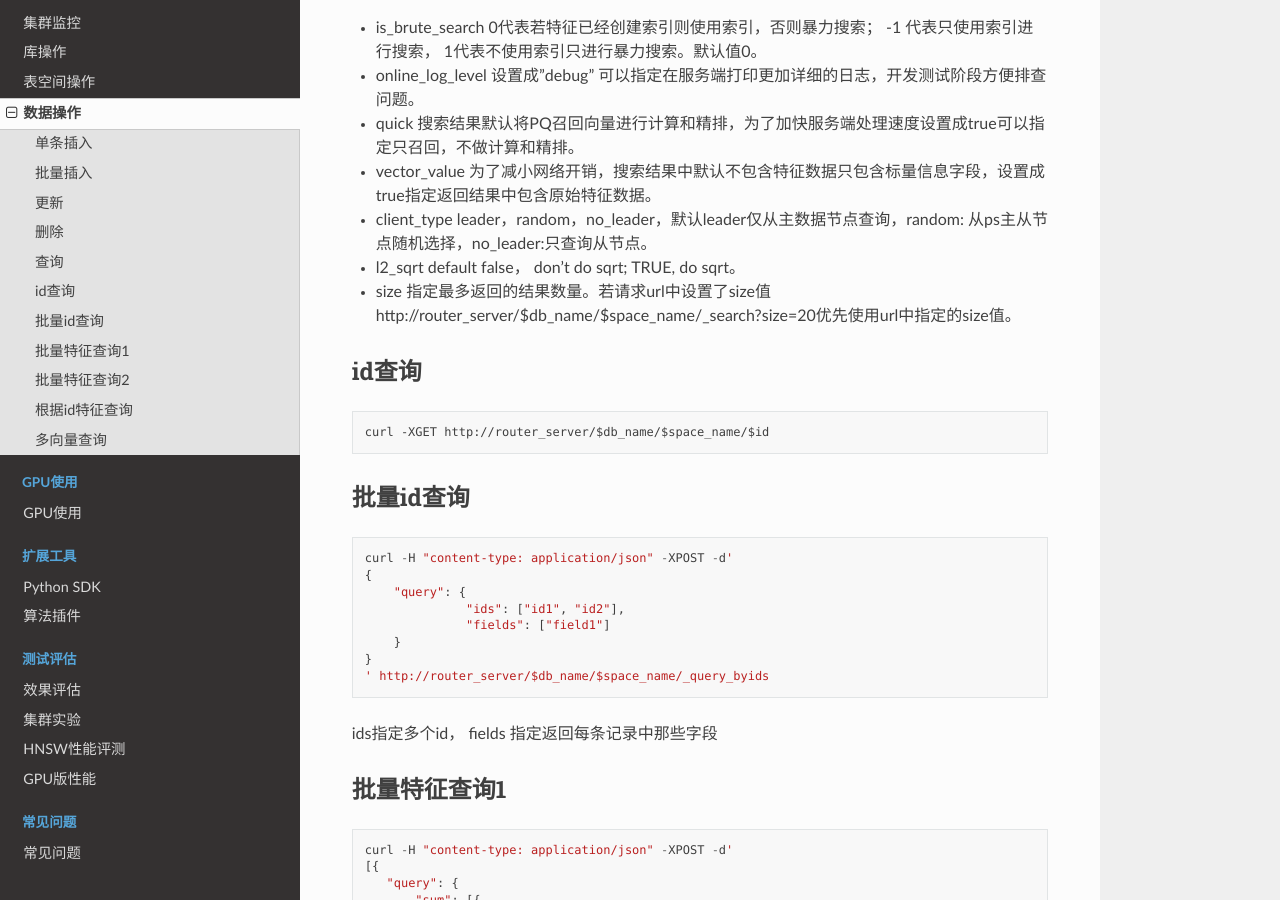
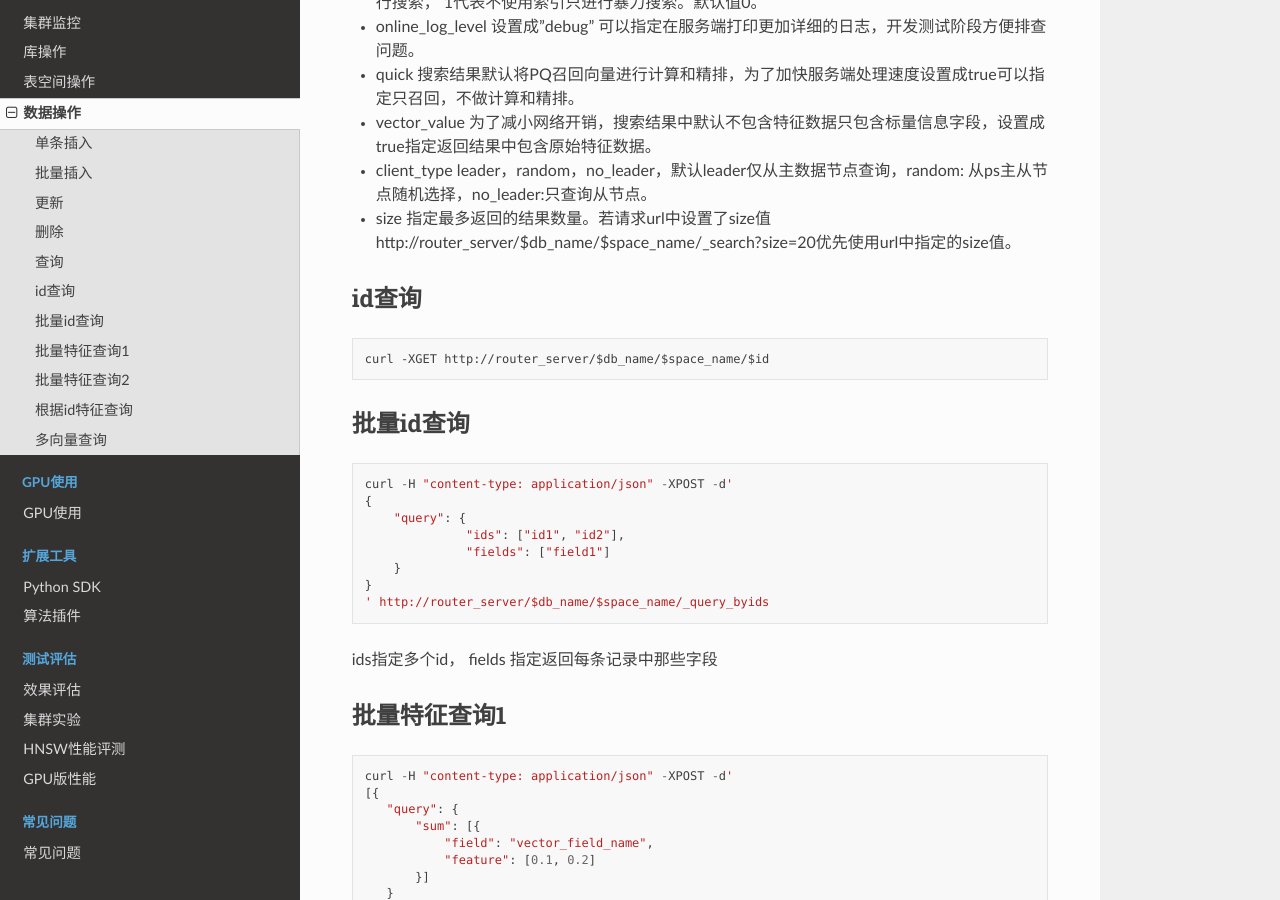
Before and after one commit to nizyun/vs_cn, a Sphinx documentation site: the page built from docs/source/use_op/op_doc.rst, in a window 1280 px wide and 900 px high, scrolled down 5008 px. Built offline with Sphinx 7.4.7 and the Read the Docs theme 2.0.0, drawn with Linux system fonts in a browser that asks for light colours; pages that are not in the unit, such as notebooks, are missing from menus; some of the changed text lies outside the part shown.

Commit message:
change search param

```diff
--- a/docs/source/use_op/op_doc.rst
+++ b/docs/source/use_op/op_doc.rst
@@ -172,7 +172,6 @@ json格式的变体，{"index": {"_id": "v1"}} 指定记录的id, _id值为空
       "quick": false,
       "vector_value": false,
       "client_type": "leader",
-      "l2_sqrt": false,
       "size": 10
   }
 
@@ -197,8 +196,6 @@ json格式的变体，{"index": {"_id": "v1"}} 指定记录的id, _id值为空
 |vector_value       |bool           |否        |默认false                                |
 +-------------------+---------------+----------+-----------------------------------------+
 |client_type        |string         |否        |默认leader                               |
-+-------------------+---------------+----------+-----------------------------------------+
-|l2_sqrt            |bool           |否        |默认false                                |
 +-------------------+---------------+----------+-----------------------------------------+
 |size               |int            |否        |指定返回结果数量                         |
 +-------------------+---------------+----------+-----------------------------------------+
@@ -259,8 +256,6 @@ json格式的变体，{"index": {"_id": "v1"}} 指定记录的id, _id值为空
 - vector_value 为了减小网络开销，搜索结果中默认不包含特征数据只包含标量信息字段，设置成true指定返回结果中包含原始特征数据。
 
 - client_type leader，random，no_leader，默认leader仅从主数据节点查询，random: 从ps主从节点随机选择，no_leader:只查询从节点。
-
-- l2_sqrt default false， don't do sqrt; TRUE, do sqrt。
 
 - size 指定最多返回的结果数量。若请求url中设置了size值http://router_server/$db_name/$space_name/_search?size=20优先使用url中指定的size值。
 
```
